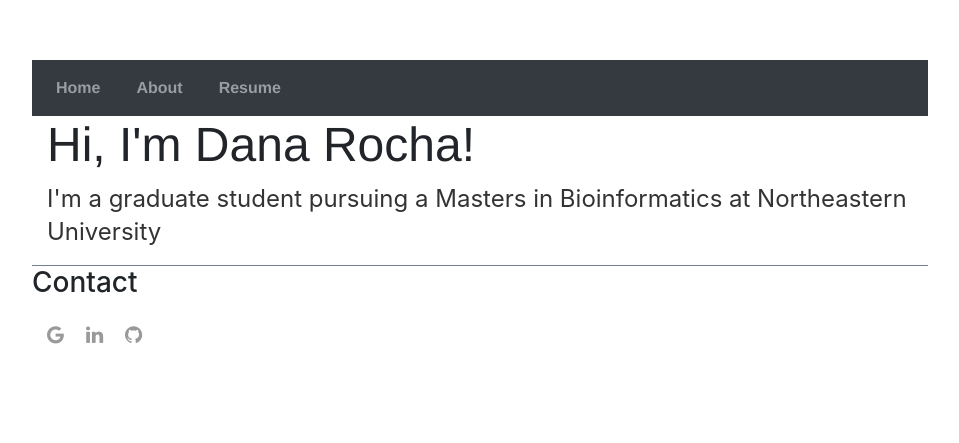
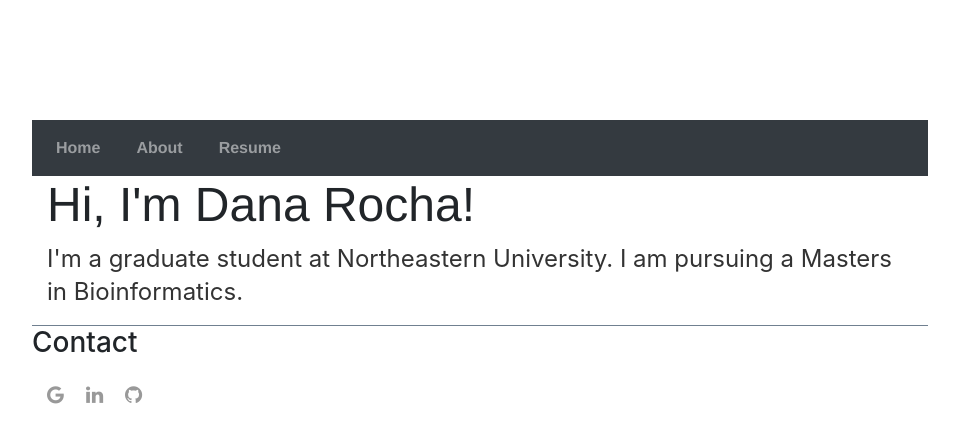
Before and after one commit to dana-rocha/dana-rocha.github.io, a Jekyll site: the page built from index.html, in a window 1280 px wide. Shown: the top 443 px of the page, without its empty margins (160-1119 px from the left). Built offline with Jekyll 4.4.1, drawn with Linux system fonts in a browser that asks for light colours.

Commit message:
Fixing nav bar

```diff
--- a/_layouts/default.html
+++ b/_layouts/default.html
@@ -14,7 +14,7 @@
 
 		<body>
 
-			<nav class="navbar navbar-expand-lg navbar-dark bg-dark navbar-fixed-top" role="navigation">
+			<nav class="navbar navbar-expand-lg navbar-dark bg-dark navbar-fixed-top nav-fill w-100" role="navigation">
 				<button class="navbar-toggler" type="button" data-toggle="collapse" data-target="#navbarNavDropdown">
 					<span class="navbar-toggler-icon"></span>
 				</button>
--- a/css/main.css
+++ b/css/main.css
@@ -1,6 +1,7 @@
 body {
     margin: 60px auto;
     width: 70%;
+    padding-top: 60px;
 }
 nav ul, footer ul {
     font-family:'Helvetica', 'Arial', 'Sans-Serif';
@@ -39,15 +40,13 @@
     list-style: none;
   }
 
-/* footer */
+/* Footer */
 
 footer {
     border-top: 1px solid #708090;
     font-size: 2em;
     background-color: 343a40;
 }
-
-
 
 
 /* Contact Buttons */
--- a/index.html
+++ b/index.html
@@ -4,5 +4,5 @@
 ---
 <div class="About">
 	<h1> Hi, I'm Dana Rocha!</h1>
-	<p> I'm a graduate student pursuing a Masters in Bioinformatics at Northeastern University </p>
+	<p> I'm a graduate student at Northeastern University. I am pursuing a Masters in Bioinformatics.</p>
 </div> <!-- /.About -->
```
